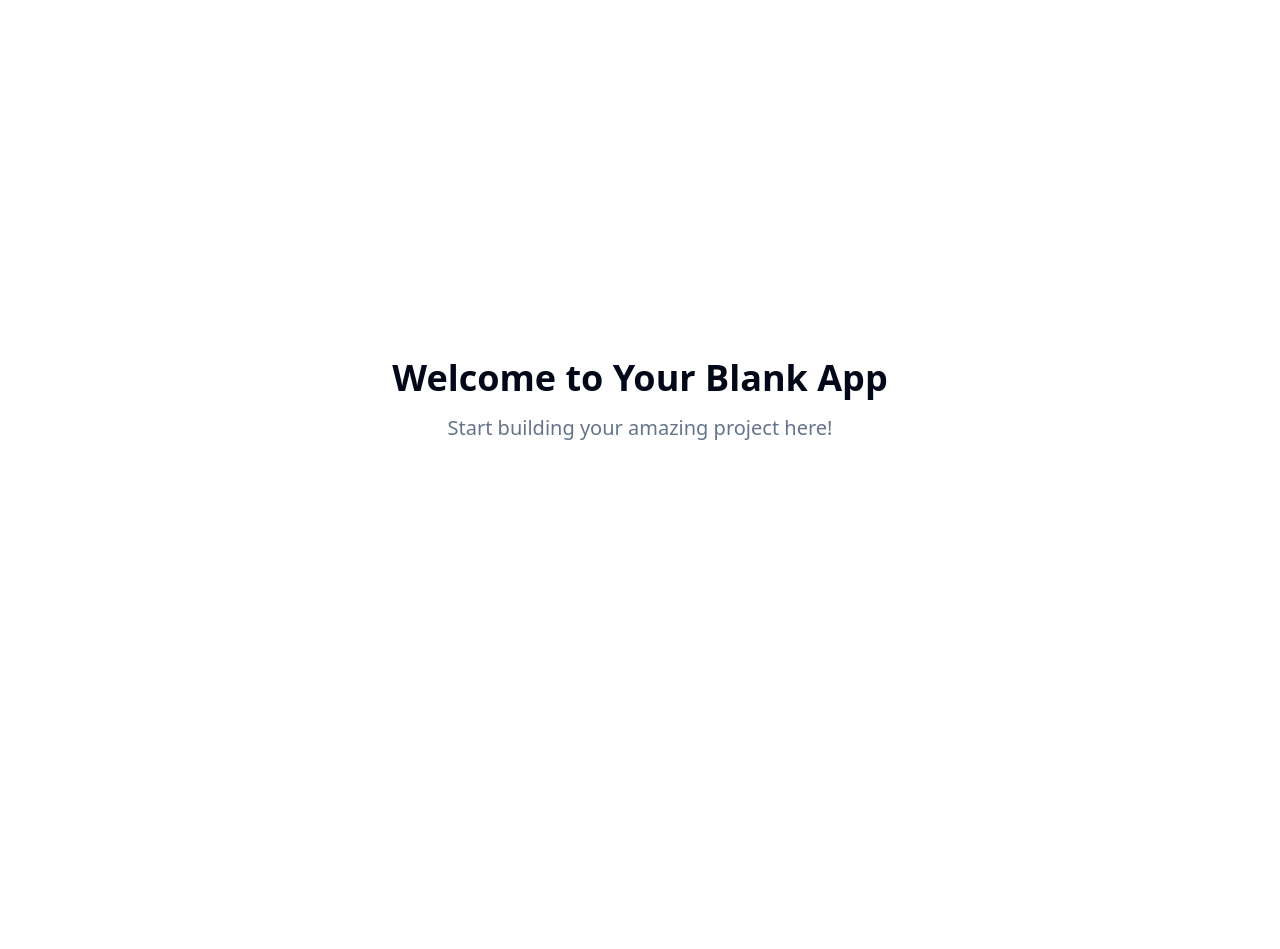
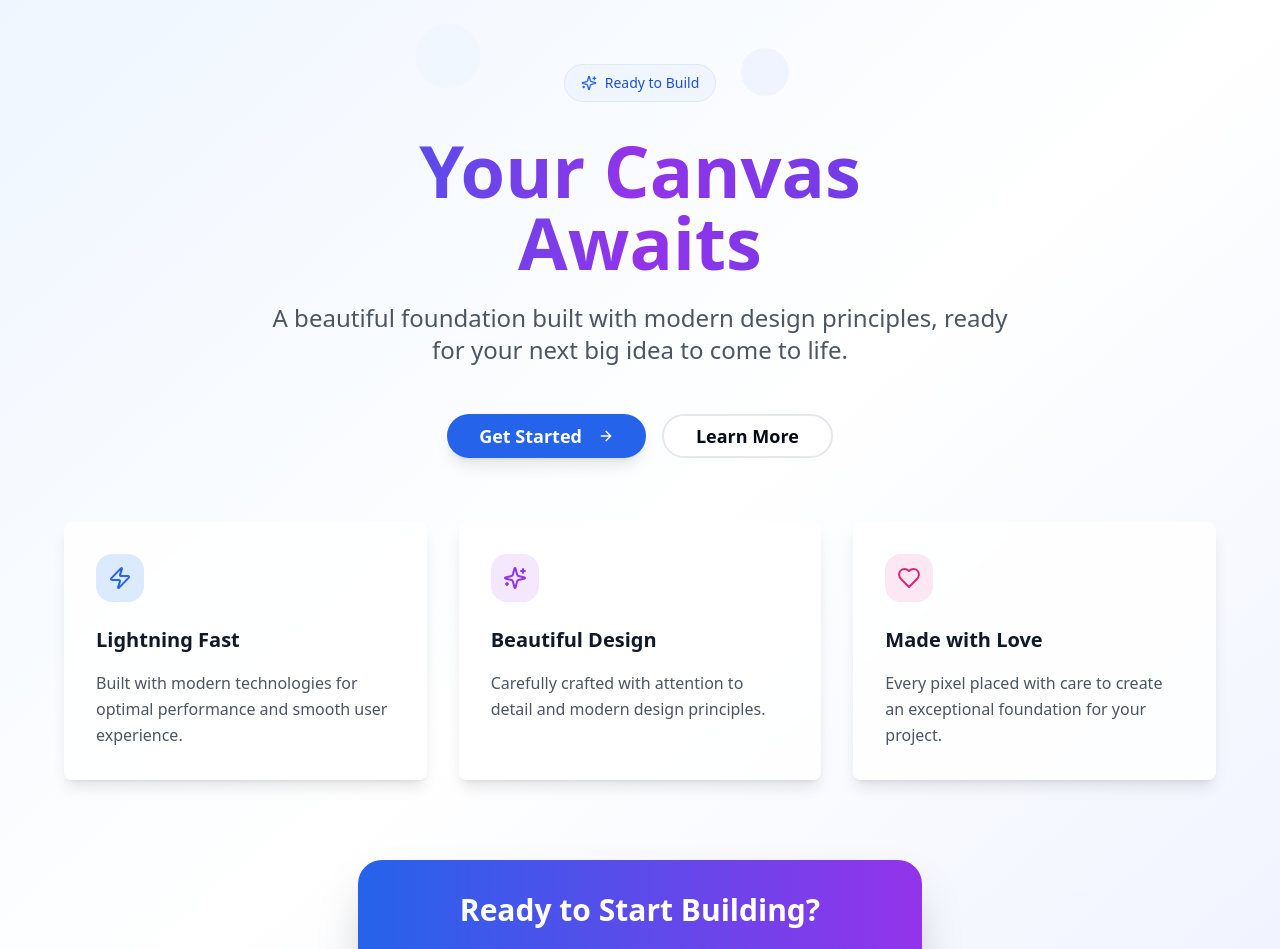
Before and after one commit to LuketDCAAM/DCA-VC-CRM, a React (Vite) app: page / in a window 1280 px wide. Shown: the top 949 px of the page. Before the commit the page ends 800 px from the top, so only its background shows below. Built offline with nearby package versions, Linux system fonts and the light colour scheme.

Commit message:
Add blank commit

```diff
--- a/index.html
+++ b/index.html
@@ -1,14 +1,15 @@
+
 <!DOCTYPE html>
 <html lang="en">
   <head>
     <meta charset="UTF-8" />
     <meta name="viewport" content="width=device-width, initial-scale=1.0" />
-    <title>zero-zone-genesis</title>
-    <meta name="description" content="Lovable Generated Project" />
+    <title>Beautiful Blank Canvas</title>
+    <meta name="description" content="A beautiful foundation ready for your next project" />
     <meta name="author" content="Lovable" />
 
-    <meta property="og:title" content="zero-zone-genesis" />
-    <meta property="og:description" content="Lovable Generated Project" />
+    <meta property="og:title" content="Beautiful Blank Canvas" />
+    <meta property="og:description" content="A beautiful foundation ready for your next project" />
     <meta property="og:type" content="website" />
     <meta property="og:image" content="https://lovable.dev/opengraph-image-p98pqg.png" />
 
--- a/src/pages/Index.tsx
+++ b/src/pages/Index.tsx
@@ -1,11 +1,96 @@
-// Update this page (the content is just a fallback if you fail to update the page)
+
+import { Button } from "@/components/ui/button";
+import { Card } from "@/components/ui/card";
+import { ArrowRight, Sparkles, Zap, Heart } from "lucide-react";
 
 const Index = () => {
   return (
-    <div className="min-h-screen flex items-center justify-center bg-background">
-      <div className="text-center">
-        <h1 className="text-4xl font-bold mb-4">Welcome to Your Blank App</h1>
-        <p className="text-xl text-muted-foreground">Start building your amazing project here!</p>
+    <div className="min-h-screen bg-gradient-to-br from-blue-50 via-white to-indigo-50">
+      {/* Hero Section */}
+      <div className="container mx-auto px-4 py-16">
+        <div className="text-center max-w-4xl mx-auto">
+          {/* Floating Animation Elements */}
+          <div className="relative">
+            <div className="absolute -top-8 left-1/4 w-16 h-16 bg-blue-100 rounded-full opacity-20 animate-bounce"></div>
+            <div className="absolute -top-4 right-1/3 w-12 h-12 bg-indigo-100 rounded-full opacity-30 animate-pulse"></div>
+
+            {/* Main Heading */}
+            <div className="inline-flex items-center gap-2 px-4 py-2 bg-blue-50 rounded-full border border-blue-100 mb-8">
+              <Sparkles className="w-4 h-4 text-blue-600" />
+              <span className="text-sm font-medium text-blue-700">Ready to Build</span>
+            </div>
+
+            <h1 className="text-6xl md:text-7xl font-bold bg-gradient-to-r from-blue-600 via-purple-600 to-indigo-600 bg-clip-text text-transparent mb-6 leading-tight">
+              Your Canvas
+              <br />
+              Awaits
+            </h1>
+
+            <p className="text-xl md:text-2xl text-gray-600 mb-12 leading-relaxed max-w-3xl mx-auto">
+              A beautiful foundation built with modern design principles,
+              ready for your next big idea to come to life.
+            </p>
+
+            {/* CTA Buttons */}
+            <div className="flex flex-col sm:flex-row gap-4 justify-center items-center mb-16">
+              <Button size="lg" className="bg-blue-600 hover:bg-blue-700 text-white px-8 py-4 rounded-full text-lg font-semibold transition-all duration-300 transform hover:scale-105 shadow-lg hover:shadow-xl">
+                Get Started
+                <ArrowRight className="w-5 h-5 ml-2" />
+              </Button>
+              <Button variant="outline" size="lg" className="px-8 py-4 rounded-full text-lg font-semibold border-2 border-gray-200 hover:border-blue-300 hover:bg-blue-50 transition-all duration-300">
+                Learn More
+              </Button>
+            </div>
+          </div>
+        </div>
+
+        {/* Feature Cards */}
+        <div className="grid md:grid-cols-3 gap-8 max-w-6xl mx-auto">
+          <Card className="p-8 bg-white/80 backdrop-blur-sm border-0 shadow-lg hover:shadow-xl transform hover:-translate-y-2 transition-all duration-300 group">
+            <div className="w-12 h-12 bg-blue-100 rounded-2xl flex items-center justify-center mb-6 group-hover:bg-blue-200 transition-colors duration-300">
+              <Zap className="w-6 h-6 text-blue-600" />
+            </div>
+            <h3 className="text-xl font-bold text-gray-900 mb-4">Lightning Fast</h3>
+            <p className="text-gray-600 leading-relaxed">
+              Built with modern technologies for optimal performance and smooth user experience.
+            </p>
+          </Card>
+
+          <Card className="p-8 bg-white/80 backdrop-blur-sm border-0 shadow-lg hover:shadow-xl transform hover:-translate-y-2 transition-all duration-300 group">
+            <div className="w-12 h-12 bg-purple-100 rounded-2xl flex items-center justify-center mb-6 group-hover:bg-purple-200 transition-colors duration-300">
+              <Sparkles className="w-6 h-6 text-purple-600" />
+            </div>
+            <h3 className="text-xl font-bold text-gray-900 mb-4">Beautiful Design</h3>
+            <p className="text-gray-600 leading-relaxed">
+              Carefully crafted with attention to detail and modern design principles.
+            </p>
+          </Card>
+
+          <Card className="p-8 bg-white/80 backdrop-blur-sm border-0 shadow-lg hover:shadow-xl transform hover:-translate-y-2 transition-all duration-300 group">
+            <div className="w-12 h-12 bg-pink-100 rounded-2xl flex items-center justify-center mb-6 group-hover:bg-pink-200 transition-colors duration-300">
+              <Heart className="w-6 h-6 text-pink-600" />
+            </div>
+            <h3 className="text-xl font-bold text-gray-900 mb-4">Made with Love</h3>
+            <p className="text-gray-600 leading-relaxed">
+              Every pixel placed with care to create an exceptional foundation for your project.
+            </p>
+          </Card>
+        </div>
+
+        {/* Bottom Section */}
+        <div className="text-center mt-20">
+          <div className="inline-block p-8 bg-gradient-to-r from-blue-600 to-purple-600 rounded-3xl shadow-2xl">
+            <h2 className="text-2xl md:text-3xl font-bold text-white mb-4">
+              Ready to Start Building?
+            </h2>
+            <p className="text-blue-100 mb-6 text-lg">
+              This beautiful foundation is waiting for your creative touch.
+            </p>
+            <Button className="bg-white text-blue-600 hover:bg-blue-50 font-semibold px-8 py-3 rounded-full transition-all duration-300 transform hover:scale-105">
+              Begin Your Journey
+            </Button>
+          </div>
+        </div>
       </div>
     </div>
   );
```
